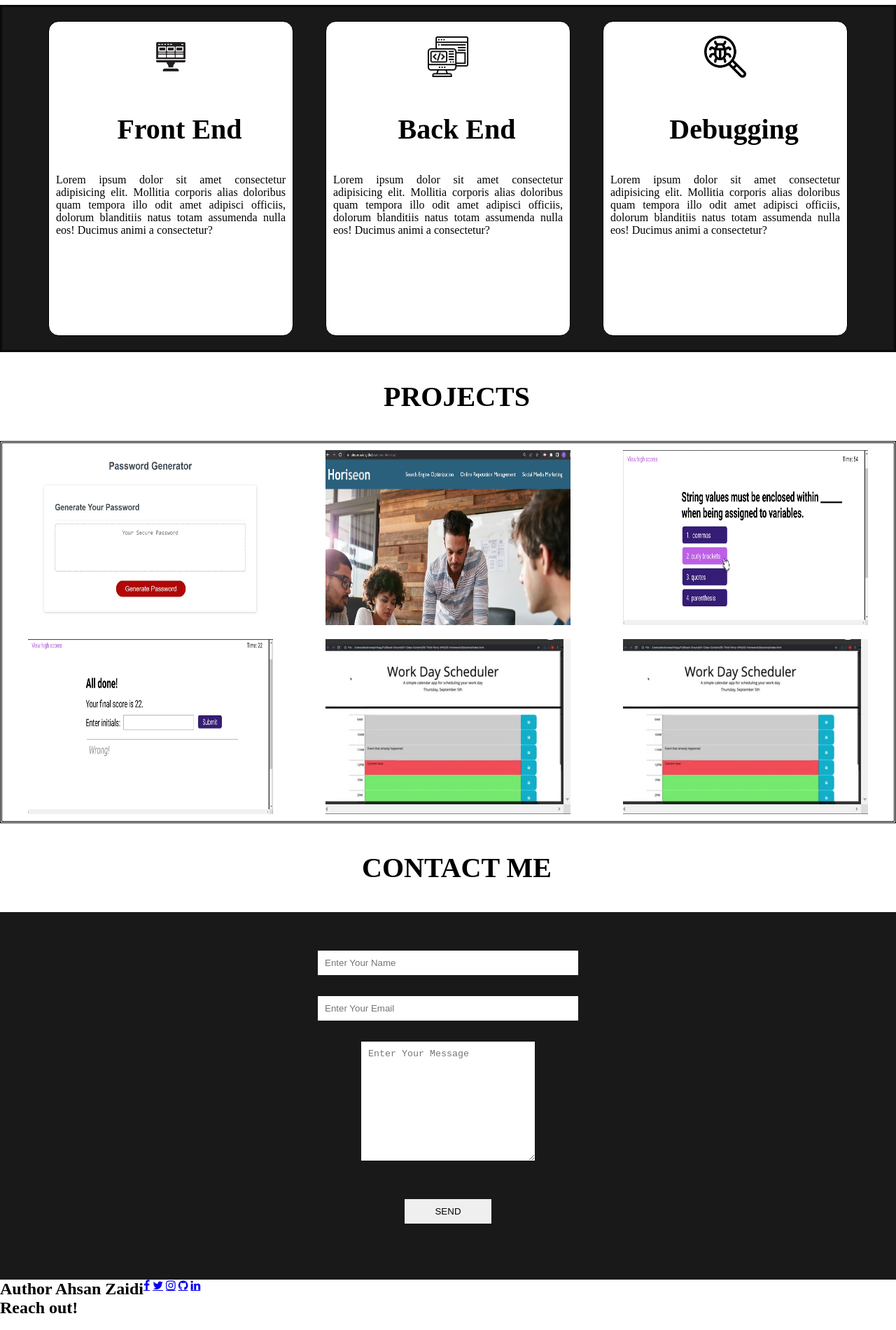
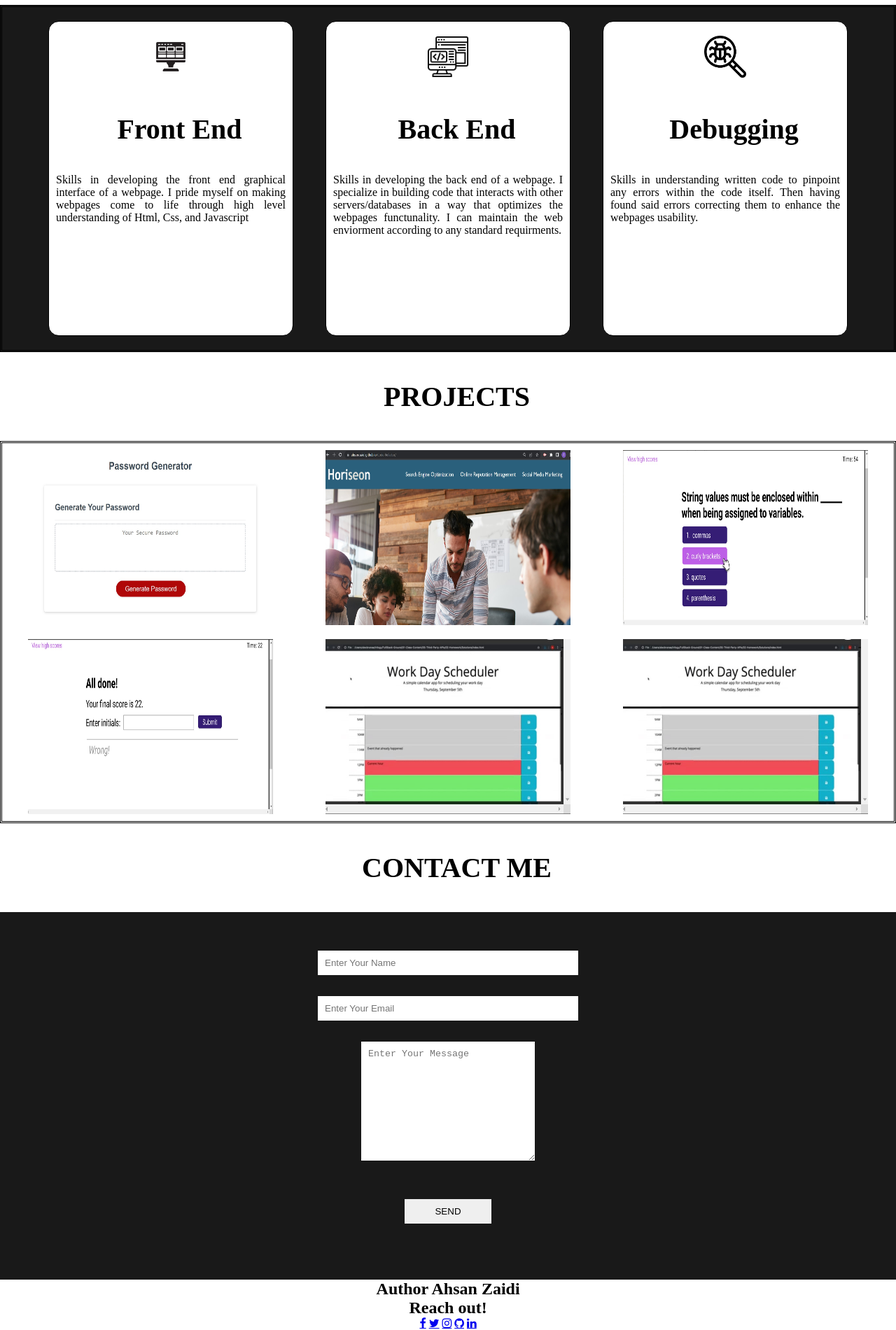
Before and after one commit to Ahsan-Zaidi/Professional-Portfolio, a plain HTML site: page index.html in a window 1280 px wide. Shown: the part 1485-3385 px from the top of the page at 70% size. Drawn offline with Linux system fonts and the light colour scheme.

Commit message:
comments

```diff
--- a/assets/css/style.css
+++ b/assets/css/style.css
@@ -1,13 +1,16 @@
+/*DEFAULT STYLING OF ALL WEBPAGE ELEMENTS*/
 * {
     margin: 0;
     padding: 0;
     box-sizing: border-box;
 }
+
+/*STYLING OF THE SCROLL BEHAVIOUR OF OUR WEBPAGE*/
 html{
     scroll-behavior: smooth;
 }
 
-/*Navigation*/
+/*STYLING FOR NAVIGATION*/
 .navbar {
     display: flex;
     justify-content: center;
@@ -17,30 +20,35 @@ html{
     position: sticky;
 }
 
+/*STYLING OF UNLISTED LIST ELEMENTS*/
 .navbar ul {
     display: flex;
     list-style: none;
     margin: 20px 0px;
 }
 
+/*STYLING OF LISTED ELEMENTS WITHIN UNLISTED ELEMENT*/
 .navbar ul li {
     font-family: 'Times New Roman', Times, serif;
     font-size: 1.0rem;
     font-weight: bold;
 }
 
+/*STYLING OF ANCHOR TAGS WITHIN LISTED ELEMENTS*/
 .navbar ul li a {
     text-decoration: none;
     color: white;
     padding: 10px 25px;
 }
 
+/*STYLING OF NAVIGATION ONCE THE ACTION OF CURSOR "HOVERS" OVER SAID ELEMENT*/
 .navbar ul li a:hover {
     background-color: limegreen;
     color: white;
     box-shadow: 0 0 10px white;
 }
 
+/*STYLING OF HOME ELEMET*/
 #home {
     display: flex;
     flex-direction: column;
@@ -50,6 +58,7 @@ html{
     color: white;
 }
 
+/*STYLING OF BACKGROUND OF HOME ELEMENT*/
 #home::before {
     content: "";
     position: absolute;
@@ -62,6 +71,7 @@ html{
     opacity: 0.8;
 }
 
+/*STYLING OF THE MAIN BOX ELEMENT CONTAINING THE HEADER*/
 .main {
     display: flex;
     flex-direction: column;
@@ -71,6 +81,7 @@ html{
     top: 50%;
 }
 
+/*STYLING OF THE HEADER TEXT ITSELF*/
 .header {
     font-size: 2rem;
     font-family: 'Times New Roman', Times, serif;
@@ -79,7 +90,7 @@ html{
     color: white;
 }
 
-/*About Me section*/
+/*ABOUT ME SECTION*/
 #about {
     display: flex;
     flex-direction: column;
@@ -90,17 +101,20 @@ html{
     color: black;
 }
 
+/*STYLING BOX THAT CONTAINS ABOUT ME SECTION*/
 #pic {
     display: inline-flex;
     box-shadow: 0 0 10px gray;
 }
 
+/*STYLING THE IMAGE WITHIN PICTURE SECTION*/
 #pic img {
     width: 300px;
     height: 300px;
     box-shadow: 0 0 10px gray;
 }
 
+/*STYLING THE INRO TEXT HEADER*/
 #intro {
     display: flex;
     flex-direction: column;
@@ -109,22 +123,24 @@ html{
 
 }
 
+/*STYLING THE TEXT WITHIN INTO HEADER*/
 #intro h2 {
     font-size: 1.5rem;
     margin-bottom: 20px;
     float: right;
 }
 
+/*STYLING OF ALL HEADINGS*/
 .heading {
     font-size: 2.5rem;
     font-family: 'Times New Roman', Times, serif;
     text-align: center;
     margin-left: 25px;
     margin-top: 40px;
-margin-bottom: 40px;
+    margin-bottom: 40px;
 }
 
-/*Skills*/
+/*SKILLS SECTION*/
 #skills {
     display: flex;
     flex-direction: column;
@@ -134,6 +150,7 @@ margin-bottom: 40px;
     border-style: double;
 }
 
+/*STYLING OF ROW ELEMENT CONTAINING BOX*/
 .row {
     display: flex;
     justify-content: space-evenly;
@@ -141,6 +158,7 @@ margin-bottom: 40px;
     box-sizing: border-box;
 }
 
+/*STYLING OF BOX ELEMENT CONTAINING ALL SKILLS*/
 .box {
     display: flex;
     flex-direction: column;
@@ -156,6 +174,7 @@ margin-bottom: 40px;
     transition: all .8s;
 }
 
+/*STYLING OF THE SAME BOX ELEMENT WHEN ACTION OF CURSOR IS 'HOVERING'*/
 .box:hover {
     background-position: left bottom;
     color: black;
@@ -163,6 +182,7 @@ margin-bottom: 40px;
     box-shadow: 0 0 20px rgb(35, 255, 24);
 }
 
+/*STYLING OF IMAGES WIHTIN BOX ELEMENT*/
 .box img {
     width: 80px;
     height: 80px;
@@ -170,7 +190,7 @@ margin-bottom: 40px;
     padding: 10px;
 }
 
-/*projects*/
+/*PROJECTS SECTION*/
 .projects {
     display: flex;
     flex-wrap: column;
@@ -180,6 +200,7 @@ margin-bottom: 40px;
     margin-top: 60px;
 }
 
+/*STYLING OF WORK SECTION THAT CONTAINS IMAGES*/
 .work {
     display: flex;
     flex-wrap: wrap;
@@ -189,13 +210,14 @@ margin-bottom: 40px;
     border-style: double;
 }
 
+/*STYLING OF THE IMAGES THEMSELVES WITHIN WORK SECTION*/
 .work img {
     width: 350px;
     height: 250px;
     margin: 10px;
 }
 
-/*contact me*/
+/*CONTACT ME*/
 #contact {
     display: flex;
     flex-direction: column;
@@ -205,6 +227,7 @@ margin-bottom: 40px;
     padding: 20px;
 }
 
+/*STYLING OF FORM IN CONTACT ME*/
 .form {
     display: flex;
     flex-direction: column;
@@ -213,6 +236,7 @@ margin-bottom: 40px;
     margin: 20px 0px;
 }
 
+/*STYLING OF INPUT BOXES*/
 .input {
     padding: 10px;
     margin: 15px;
@@ -221,6 +245,7 @@ margin-bottom: 40px;
     outline: none;
 }
 
+/*STYLING OF TEXT IN TEXT BOX*/
 #msg {
     width: 20%;
     padding: 10px;
@@ -229,6 +254,7 @@ margin-bottom: 40px;
     outline: none;
 }
 
+/*STYLING OF SEND BUTTON IN CONTACT SECTION*/
 #send {
     padding: 10px;
     width: 10%;
@@ -237,20 +263,25 @@ margin-bottom: 40px;
     outline: none;
 }
 
+/*FURTHER STLYING OF SEND BUTTON ONCE ACTION OF 'HOVER' IS MADE BY CURSOR*/
 #send:hover {
     cursor: pointer;
     box-shadow: 0 0 10px rgb(35, 255, 24);
 }
 
-/*footer*/
+/*FOOTER SECTION*/
 footer {
     display: flex;
 }
 
+/*STYLING OF TEXT IN FOOTER*/
 .author {
-    align-items: center;
+    text-align: center;
+    margin-left: 42%;
 }
 
+/*STYLING OF SOCIAL MEDIA ICONS IN FOOTER*/
 .social {
-
+    border: 1px;
+    border-style: solid;
 }
--- a/index.html
+++ b/index.html
@@ -1,5 +1,6 @@
 <!DOCTYPE html>
 <html land="en">
+    <!--CREATING HEAD SECTION TO HOUSE HTML INTRO TAGS AND STYLE-->
     <head>
         <link rel="stylesheet" href="assets/css/style.css" />
         <link rel="stylesheet" href="https://cdnjs.cloudflare.com/ajax/libs/font-awesome/4.7.0/css/font-awesome.min.css">
@@ -9,6 +10,7 @@
     </head>
 
     <body>
+        <!--INTRODUTION OF THE NAVBAR THROUGH LISTED ANCHOR TAGS-->
         <nav class="navbar">
             <ul>
                 <li>
@@ -29,16 +31,17 @@
             </ul>
         </nav>
 
+        <!--HOME SECTION-->
         <section id="home">
             <div class="main">
                 <h1 class="header">Hey Its Ahsan!<br>I'm a Full Stack Web Developer</h1>
             </div>
         </section>
 
+        <!--ABOUT ME SECTION-->
         <h1 class="heading">ABOUT ME</h1>
-
+        <!--ABOUT SECTION ENCLOSING ABOUT ME TEXT AND IMAGE-->
         <section id="about">
-
             <div id="pic">
                 <img src="assets/images/Headshot.JPG" alt="photo of Ahsan">
                 <div id="intro">
@@ -48,30 +51,33 @@
             </div>
         </section>
 
+        <!--SKILLS SECTION-->
         <h1 class="heading" >SKILLS</h1>
-
         <section id="skills">
             <div class="row">
+                <!--BOX CLASS TO HOLD SKILLS-->
                 <div class="box">
                     <img src="assets/images/develop.png" alt="">
                     <h1 class="heading">Front End</h1>
-                    <p>Lorem ipsum dolor sit amet consectetur adipisicing elit. Mollitia corporis alias doloribus quam tempora illo odit amet adipisci officiis, dolorum blanditiis natus totam assumenda nulla eos! Ducimus animi a consectetur?</p>
+                    <p>Skills in developing the front end graphical interface of a webpage. I pride myself on making webpages come to life through high level understanding of Html, Css, and Javascript</p>
                 </div>
                 <div class="box">
                     <img src="assets/images/backend.png" alt="">
                     <h1 class="heading">Back End</h1>
-                    <p>Lorem ipsum dolor sit amet consectetur adipisicing elit. Mollitia corporis alias doloribus quam tempora illo odit amet adipisci officiis, dolorum blanditiis natus totam assumenda nulla eos! Ducimus animi a consectetur?</p>
+                    <p>Skills in developing the back end of a webpage. I specialize in building code that interacts with other servers/databases in a way that optimizes the webpages functunality. I can maintain the web enviorment according to any standard requirments.</p>
                 </div>
                 <div class="box">
                     <img src="assets/images/debug.png" alt="">
                     <h1 class="heading">Debugging</h1>
-                    <p>Lorem ipsum dolor sit amet consectetur adipisicing elit. Mollitia corporis alias doloribus quam tempora illo odit amet adipisci officiis, dolorum blanditiis natus totam assumenda nulla eos! Ducimus animi a consectetur?</p>
+                    <p>Skills in understanding written code to pinpoint any errors within the code itself. Then having found said errors correcting them to enhance the webpages usability. </p>
                 </div>
             </div>
         </section>
+
+        <!--PROJECTS SECTION-->
         <h1 class="heading">PROJECTS</h1>
-
         <section id="projects">
+            <!--DIV TO HOLD LINKS TO PROJECTS-->
             <div class="work">
                 <img src="assets/images/image1.jpg">
                 <img src="assets/images/image2.jpg">
@@ -81,9 +87,11 @@
                 <img src="assets/images/image5.jpg">
             </div>
         </section>
+
+        <!--CONTACT SECTION-->
         <h1 class="heading">CONTACT ME</h1>
-
         <section id="contact">
+            <!--FORM CREATED TO CONTACT AUTHOR-->
             <form action="" class="form">
                <input type="text" name="name" class="input" placeholder="Enter Your Name">
                <input type="email" name="email" class="input" placeholder="Enter Your Email">
@@ -92,10 +100,11 @@
             </form>
         </section>
 
+        <!--FOOTER SECTION-->
         <footer>
             <div class="author">
             <h2>Author Ahsan Zaidi<br>Reach out!</h2>
-            </div>
+            <!--ICONS FOR SOCIALS-->
             <div class="Social">
                 <a href="#" class="fa fa-facebook"></a>
                 <a href="#" class="fa fa-twitter"></a>
@@ -103,6 +112,7 @@
                 <a href="#" class="fa fa-github"></a>
                 <a href="#" class="fa fa-linkedin"></a>
             </div>
+        </div>
         </footer>
 
     </body>
```
